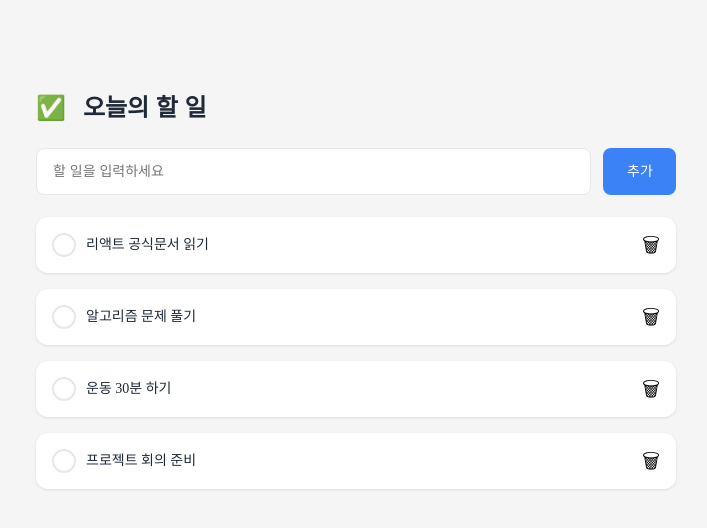
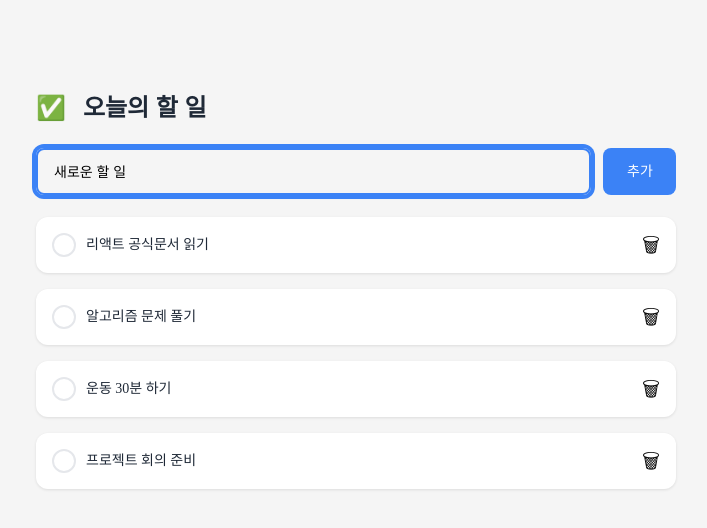
Before and after one commit to IT-Cotato/13th-Frontend-Assignment, a React (Vite) app: page / in a window 1280 px wide. Shown: the top 528 px of the page, without its empty margins (300-1007 px from the left). Built offline with nearby package versions, Linux system fonts and the light colour scheme; a web font is replaced by a local one.

Commit message:
feature: 입력중 상태 구현 완료

```diff
--- a/src/components/TodoInput.tsx
+++ b/src/components/TodoInput.tsx
@@ -20,6 +20,10 @@ export default function TodoInput({ value, onChange, onAdd }: TodoInputProps) {
         type="text"
         placeholder="할 일을 입력하세요"
         value={value}
+        autoFocus
+        onFocus={() => {
+          if (!value) onChange('새로운 할 일');
+        }}
         onChange={(e) => onChange(e.target.value)}
       />
       <button type="submit" className="todo-button">
--- a/src/css/TodoInput.css
+++ b/src/css/TodoInput.css
@@ -30,8 +30,17 @@
   font-style: normal;
   font-weight: 400;
   line-height: normal;
+  outline: none;
+  transition: border-color 0.15s ease, box-shadow 0.15s ease;
+}
 
+.todo-input:focus {
+  border-radius: 8px;
+  border: 2px solid #3B82F6;
 
+  background: rgba(255, 255, 255, 0.00);
+
+  box-shadow: 0 0 0 4px #3B82F6;
 }
 
 .todo-button{
```
